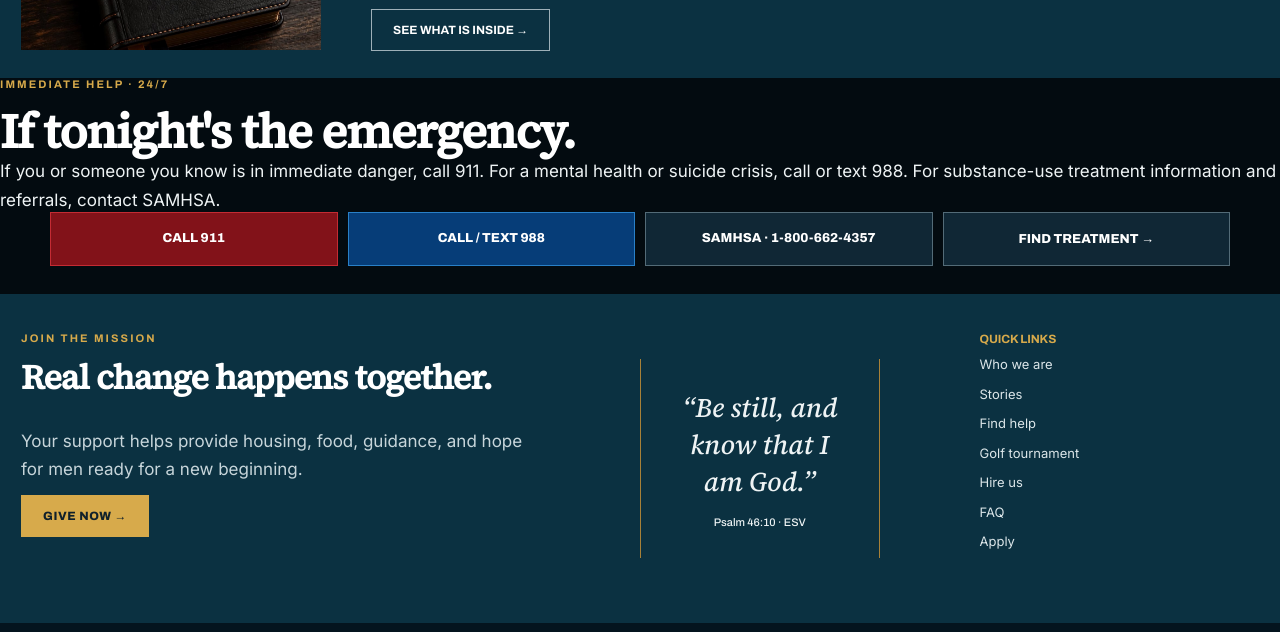
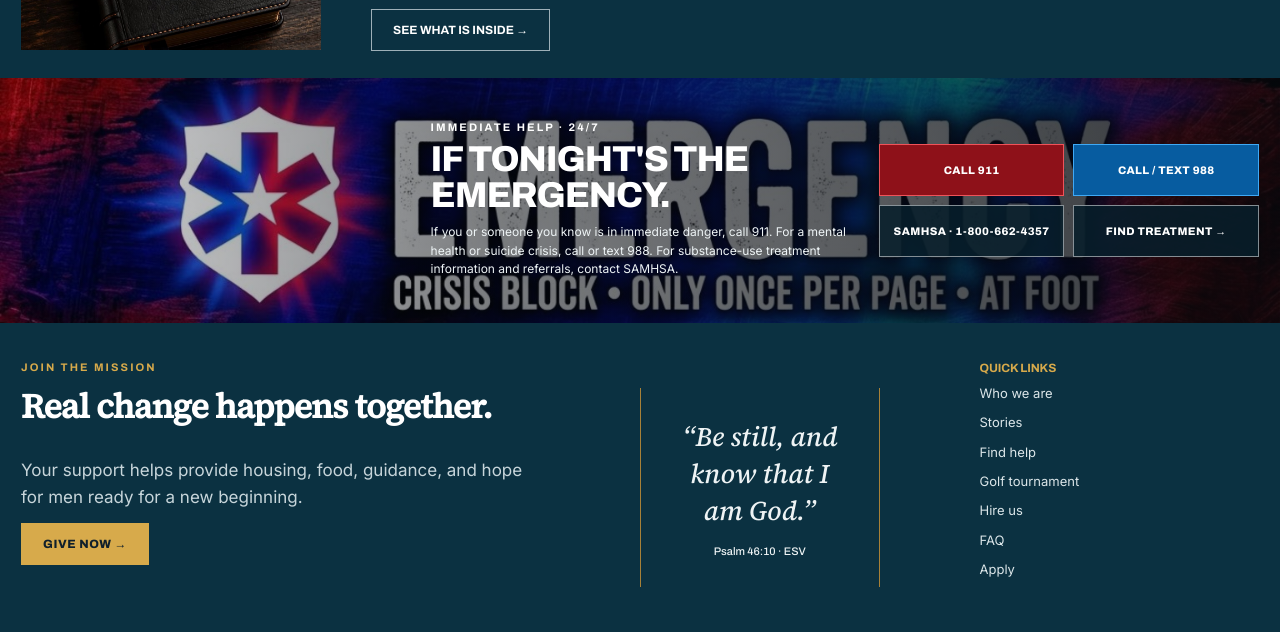
Before and after one commit to therostrumplatform-bit/thejosephhome, a plain HTML site: page index.html in a window 1280 px wide. Shown: the part 3333-3965 px from the top of the page. Drawn offline with Linux system fonts and the light colour scheme.

Commit message:
Style emergency crisis strip to approved red blue reference

```diff
--- a/styles.css
+++ b/styles.css
@@ -1271,3 +1271,15 @@ footer.foot .social img{border-radius:0!important;box-shadow:none!important}
 /* STORIES + FINAL REFERENCE DENSITY */
 .jh-stories{background:#071b28}.jh-stories>.jh-wrap{width:100%;max-width:none;display:grid;grid-template-columns:48% 52%;align-items:stretch}.jh-stories-copy{padding:38px max(30px,calc((100vw - 1320px)/2));align-self:center}.jh-stories h2{font:500 38px/1.02 "Source Serif 4",Georgia,serif;margin:0 0 14px}.jh-stories p{color:#c2d0d6;font-size:13px;line-height:1.55;max-width:470px;margin:0 0 22px}.jh-stories img{width:100%;height:255px;object-fit:cover;object-position:center 55%}
 @media(max-width:800px){.jh-stories>.jh-wrap{grid-template-columns:1fr}.jh-stories-copy{padding:30px 24px}.jh-stories h2{font-size:30px}.jh-stories img{height:210px}.jh-clean .jh-golf .jh-wrap{gap:8px}.jh-clean .jh-golf a{white-space:nowrap}.jh-clean .jh-actions>a{flex:1;text-align:center}.jh-clean .jh-hero .jh-actions{display:grid;grid-template-columns:1fr}.jh-clean .jh-emergency-actions a{padding:14px 8px;font-size:10px}}
+
+/* ACCESSIBLE EMERGENCY STRIP — clean background-ready composition */
+.jh-clean .jh-emergency{position:relative;min-height:245px;padding:0;background:#090d13 url("emergency-bg.jpg") center/cover no-repeat;display:flex;align-items:center;overflow:hidden}
+.jh-clean .jh-emergency:after{content:"";position:absolute;inset:0;background:linear-gradient(90deg,rgba(4,8,13,.12) 0%,rgba(4,8,13,.52) 38%,rgba(4,8,13,.82) 100%);pointer-events:none}
+.jh-clean .jh-emergency-inner{position:relative;z-index:1;width:min(1320px,calc(100% - 42px));margin:auto;padding-left:min(32%,410px);display:grid;grid-template-columns:1.1fr 1fr;gap:30px;align-items:center}
+.jh-clean .jh-emergency-copy h2{font:800 36px/.98 Archivo,sans-serif;text-transform:uppercase;letter-spacing:-.03em;margin:0 0 10px;color:#fff}
+.jh-clean .jh-emergency-copy p{margin:0;color:#eef4f6;font-size:12px;line-height:1.55;max-width:560px}
+.jh-clean .jh-emergency .jh-eyebrow{color:#fff;margin-bottom:9px}
+.jh-clean .jh-emergency-actions{width:auto;margin:0;display:grid;grid-template-columns:1fr 1fr;gap:9px}
+.jh-clean .jh-emergency-actions a{min-height:52px;display:grid;place-items:center;padding:10px 12px;background:rgba(7,30,43,.88);border:1px solid rgba(255,255,255,.5);color:#fff;font:800 11px Archivo,sans-serif;text-transform:uppercase;letter-spacing:.035em;text-align:center}
+.jh-clean .jh-emergency-actions .jh-e911{background:#8e1119;border-color:#ef5359}.jh-clean .jh-emergency-actions .jh-e988{background:#075ca0;border-color:#3fa9f5}
+@media(max-width:800px){.jh-clean .jh-emergency{min-height:390px;background-position:36% center;align-items:flex-end}.jh-clean .jh-emergency:after{background:linear-gradient(0deg,rgba(3,8,12,.98) 0%,rgba(3,8,12,.86) 54%,rgba(3,8,12,.08) 100%)}.jh-clean .jh-emergency-inner{width:calc(100% - 28px);padding:145px 0 22px;display:block}.jh-clean .jh-emergency-copy h2{font-size:29px}.jh-clean .jh-emergency-copy p{font-size:11px}.jh-clean .jh-emergency-actions{margin-top:18px;grid-template-columns:1fr 1fr}.jh-clean .jh-emergency-actions a{font-size:9px;min-height:48px}}
```
